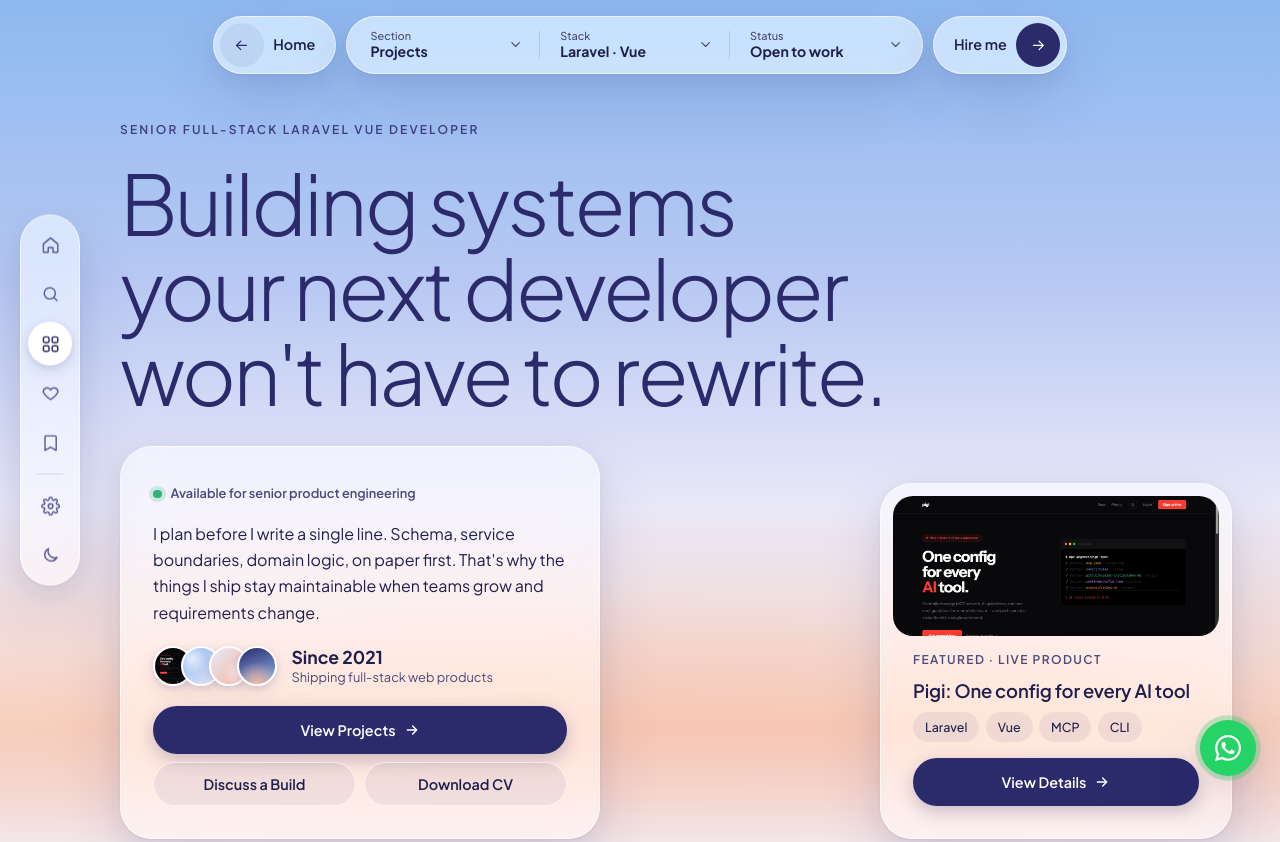
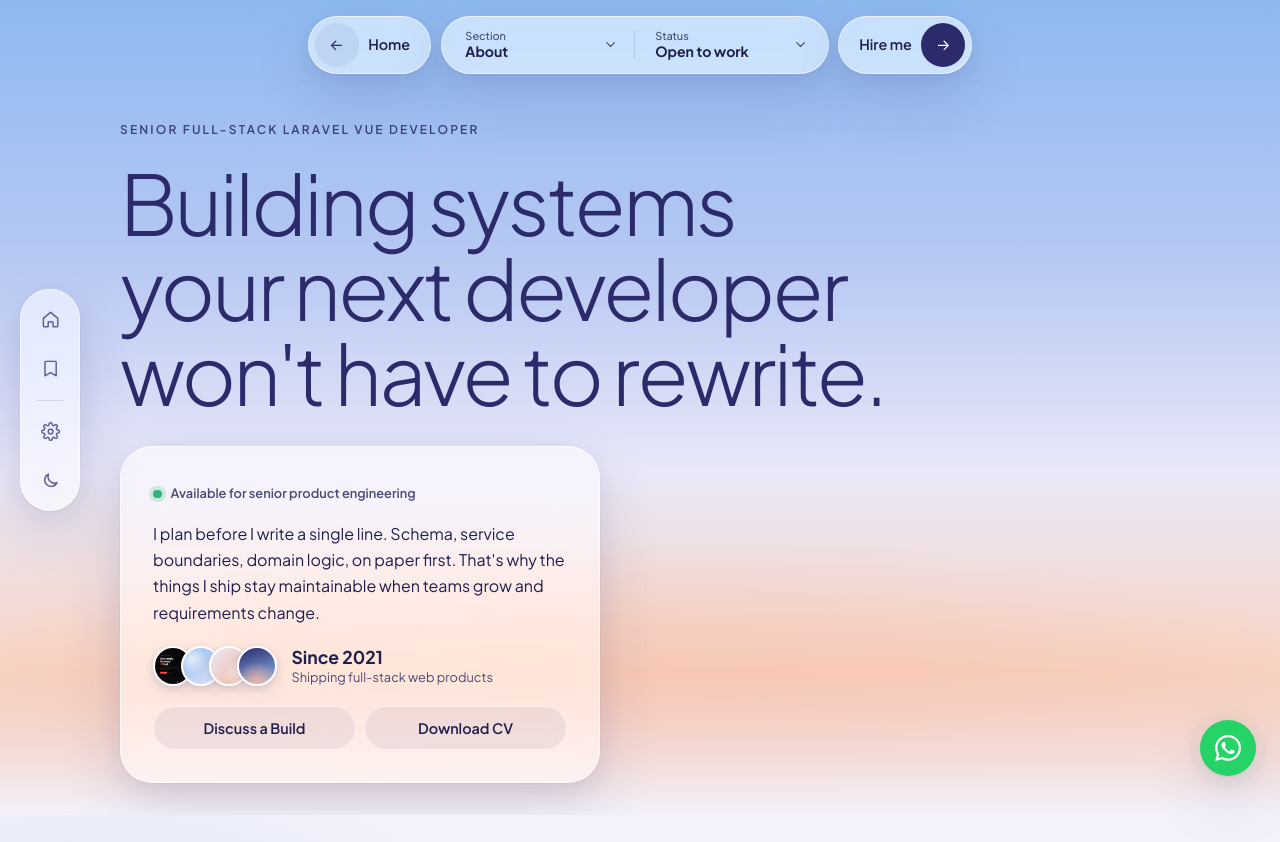
Before and after one commit to RayyanPanja-123/portfolio, a plain HTML site: page index.html in a window 1280 px wide. Shown: the top 842 px of the page. Drawn offline with Linux system fonts and the light colour scheme.

Commit message:
Temporarily hide projects section
Co-Authored-By: Claude Opus 5.5 <noreply@anthropic.com>

```diff
--- a/index.html
+++ b/index.html
@@ -58,8 +58,8 @@
                 </span>
                 <svg class="i" viewBox="0 0 24 24" aria-hidden="true"><path d="m6 9 6 6 6-6"/></svg>
             </button>
-            <span class="segmented__divider" aria-hidden="true"></span>
-            <button type="button" class="segment" popovertarget="pop-stack" aria-haspopup="true" aria-expanded="false">
+            <span data-projects class="segmented__divider" aria-hidden="true"></span>
+            <button data-projects type="button" class="segment" popovertarget="pop-stack" aria-haspopup="true" aria-expanded="false">
                 <span class="segment__text">
                     <span class="segment__label">Stack</span>
                     <span class="segment__value" id="stackValue">Laravel · Vue</span>
@@ -89,13 +89,13 @@
         <a href="#home" data-spy aria-label="Home">
             <svg class="i" viewBox="0 0 24 24" aria-hidden="true"><path d="M3 10.5 12 3l9 7.5V20a1 1 0 0 1-1 1h-5v-6h-6v6H4a1 1 0 0 1-1-1z"/></svg>
         </a>
-        <button type="button" popovertarget="pop-search" aria-label="Search projects" aria-expanded="false">
+        <button data-projects type="button" popovertarget="pop-search" aria-label="Search projects" aria-expanded="false">
             <svg class="i" viewBox="0 0 24 24" aria-hidden="true"><circle cx="11" cy="11" r="7"/><path d="m20 20-3.5-3.5"/></svg>
         </button>
-        <a href="#projects" data-spy aria-label="Projects">
+        <a data-projects href="#projects" data-spy aria-label="Projects">
             <svg class="i" viewBox="0 0 24 24" aria-hidden="true"><rect x="3" y="3" width="7" height="7" rx="2"/><rect x="14" y="3" width="7" height="7" rx="2"/><rect x="3" y="14" width="7" height="7" rx="2"/><rect x="14" y="14" width="7" height="7" rx="2"/></svg>
         </a>
-        <a href="#pigi" data-spy aria-label="Featured project">
+        <a data-projects href="#pigi" data-spy aria-label="Featured project">
             <svg class="i" viewBox="0 0 24 24" aria-hidden="true"><path d="M12 20s-7-4.4-9-9a4.8 4.8 0 0 1 9-3 4.8 4.8 0 0 1 9 3c-2 4.6-9 9-9 9z"/></svg>
         </a>
         <a href="assets/docs/Rayyan_Panja_CV.pdf" download aria-label="Download resume">
@@ -116,7 +116,7 @@
         <p class="pop__title">Jump to</p>
         <ul class="pop__list">
             <li><a href="#home" data-spy>Home</a></li>
-            <li><a href="#projects" data-spy>Projects</a></li>
+            <li data-projects><a href="#projects" data-spy>Projects</a></li>
             <li><a href="#about" data-spy>About</a></li>
             <li><a href="#expertise" data-spy>Expertise</a></li>
             <li><a href="#skills" data-spy>Skills</a></li>
@@ -197,7 +197,7 @@
                             <!-- TODO: add a real count here (e.g. "3+ yrs / 20+ projects") if you want one; it isn't in the original content -->
                             <p class="stat__text"><strong>Since 2021</strong><span>Shipping full-stack web products</span></p>
                         </div>
-                        <a href="#projects" class="btn btn--primary btn--block">View Projects</a>
+                        <a data-projects href="#projects" class="btn btn--primary btn--block">View Projects</a>
                         <div class="btn-split">
                             <a href="#contact" class="btn btn--ghost">Discuss a Build</a>
                             <a href="assets/docs/Rayyan_Panja_CV.pdf" download class="btn btn--ghost">Download CV</a>
@@ -205,7 +205,7 @@
                     </div>
 
                     <!-- Featured project -->
-                    <article class="glass card card--media hero-feature reveal" style="--delay: 240ms" aria-labelledby="hero-feature-title">
+                    <article data-projects class="glass card card--media hero-feature reveal" style="--delay: 240ms" aria-labelledby="hero-feature-title">
                         <img class="card__media hero-feature__thumb" src="assets/images/pigi-preview.jpeg" width="1280" height="800"
                             alt="Pigi landing page: 'One config for every AI tool' with a terminal syncing configs to Claude Code, Cursor, Copilot, Continue and Windsurf">
                         <div class="card__body">
@@ -221,7 +221,7 @@
             </div>
         </header>
 
-        <section id="projects" class="section" aria-labelledby="projects-title">
+        <section data-projects id="projects" class="section" aria-labelledby="projects-title">
             <div class="container">
                 <header class="section-head reveal">
                     <p class="eyebrow">Projects</p>
@@ -513,7 +513,7 @@
             <nav class="footer__nav" aria-label="Footer">
                 <a href="#about">About</a>
                 <a href="#expertise">Expertise</a>
-                <a href="#projects">Projects</a>
+                <a data-projects href="#projects">Projects</a>
                 <a href="#contact">Contact</a>
             </nav>
             <p class="footer__copy">&copy; 2025 Rayyan Panja</p>
--- a/styles.css
+++ b/styles.css
@@ -956,3 +956,6 @@ a.pill:hover { transform: translateY(-2px); box-shadow: var(--shadow-lift); }
     :root { --glass-bg: rgba(255, 255, 255, 0.9); }
     [data-theme="dark"] { --glass-bg: rgba(28, 27, 74, 0.92); }
 }
+
+/* Projects temporarily removed — delete this rule to bring them back */
+[data-projects] { display: none !important; }
```
